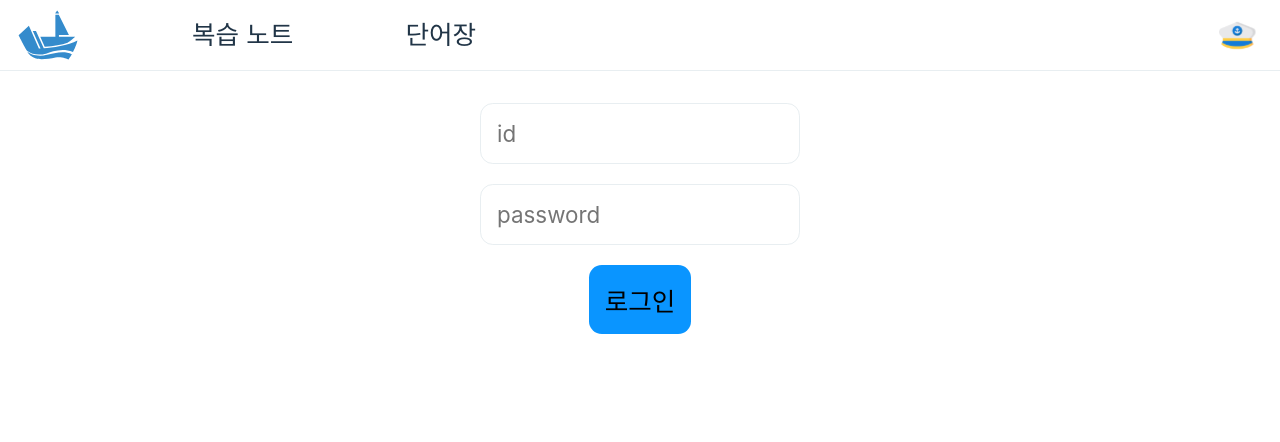
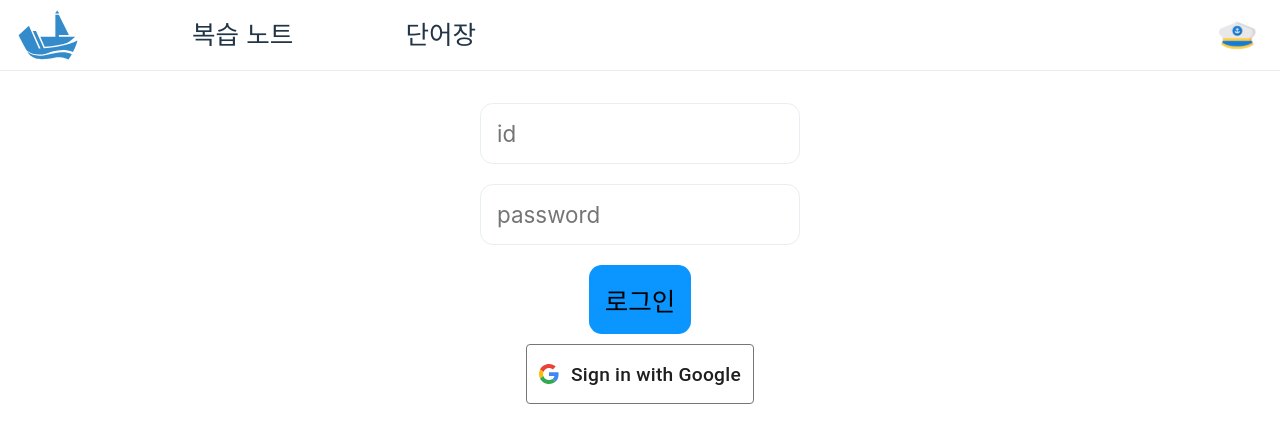
Before and after one commit to gdsc-ssu/liter-sea-client, a React (Vite) app: page /signin in a window 1280 px wide. Shown: the top 442 px of the page. Built offline with nearby package versions, Linux system fonts and the light colour scheme; no server answers.

Commit message:
[#43] 구글 로그인 버튼

```diff
--- a/src/pages/SignIn/SignIn.tsx
+++ b/src/pages/SignIn/SignIn.tsx
@@ -1,11 +1,13 @@
 import styled from "styled-components";
-import BlueButton from "@/components/Button/BlueButton";
+import * as styledButton from "@/components/Button/Button.style";
 import { COLORS } from "@/styles/colors";
 import { userApi } from "@/apis/axiosInstance";
 import { useLocation, useNavigate } from "react-router-dom";
 import { useState } from "react";
 import { TokenAtom } from "@/recoil/TokenAtom";
 import { useSetRecoilState } from "recoil";
+import GoogleIcon from "@/assets/SVGs/GoogleLogo.svg?react";
+import BlueButton from "@/components/Button/BlueButton";
 
 const SignIn = () => {
   const [id, setId] = useState("");
@@ -18,6 +20,7 @@ const SignIn = () => {
 
   async function handleSingInButton() {
     event?.preventDefault();
+
     await userApi
       .signIn()
       .then((res) => {
@@ -47,11 +50,19 @@ const SignIn = () => {
           type="text"
           onChange={(e) => setPw(e.target.value)}
         ></InputPW>
-        <BlueButton
-          text={"로그인"}
-          onClickFunc={handleSingInButton}
-        ></BlueButton>
+        <BlueButton text={"로그인"} onClickFunc={handleSingInButton} />
       </SignInForm>
+      <MoveToOAuth href={import.meta.env.VITE_GOOGLE_OAUTH_URL}>
+        <MaterialButton>
+          <MaterialButtonContentWrapper>
+            <MaterialButtonIcon>
+              <GoogleIcon />
+            </MaterialButtonIcon>
+            <MaterialButtonContents>Sign in with Google</MaterialButtonContents>
+          </MaterialButtonContentWrapper>
+          <MaterialButtonState className="gsi-material-button-state" />
+        </MaterialButton>
+      </MoveToOAuth>
     </SignInContainer>
   );
 };
@@ -68,6 +79,7 @@ const SignInForm = styled.form`
   display: flex;
   flex-direction: column;
   align-items: center;
+  margin-bottom: 10px;
 `;
 
 const InputID = styled.input`
@@ -93,6 +105,108 @@ const InputPW = styled.input`
   min-height: 1rem;
   margin-bottom: 20px;
 `;
+
+const MoveToOAuth = styled.a`
+  height: 60px;
+  width: auto;
+`;
+
+const MaterialButton = styled.button`
+  -moz-user-select: none;
+  -webkit-user-select: none;
+  -ms-user-select: none;
+  -webkit-appearance: none;
+  background-color: WHITE;
+  background-image: none;
+  border: 1px solid #747775;
+  border-radius: 4px;
+  box-sizing: border-box;
+  color: #1f1f1f;
+  cursor: pointer;
+  font-family: "Roboto", arial, sans-serif;
+  font-size: 14px;
+  height: 60px;
+  letter-spacing: 0.25px;
+  outline: none;
+  overflow: hidden;
+  padding: 0 12px;
+  position: relative;
+  text-align: center;
+  transition: background-color 0.218s, border-color 0.218s, box-shadow 0.218s;
+  vertical-align: middle;
+  white-space: nowrap;
+  width: auto;
+  max-width: 400px;
+  min-width: min-content;
+
+  &:disabled {
+    cursor: default;
+    background-color: #ffffff61;
+    border-color: #1f1f1f1f;
+
+    .gsi-material-button-contents {
+      opacity: 38%;
+    }
+
+    .gsi-material-button-icon {
+      opacity: 38%;
+    }
+  }
+
+  &:not(:disabled):active .gsi-material-button-state,
+  &:not(:disabled):focus .gsi-material-button-state {
+    background-color: #303030;
+    opacity: 12%;
+  }
+
+  &:hover {
+    box-shadow: 0 1px 2px 0 rgba(60, 64, 67, 0.3),
+      0 1px 3px 1px rgba(60, 64, 67, 0.15);
+  }
+
+  &:hover .gsi-material-button-state {
+    background-color: #303030;
+    opacity: 8%;
+  }
+`;
+
+const MaterialButtonIcon = styled.span`
+  height: 20px;
+  margin-right: 12px;
+  min-width: 20px;
+  width: 20px;
+`;
+
+const MaterialButtonContentWrapper = styled.div`
+  align-items: center;
+  display: flex;
+  flex-direction: row;
+  flex-wrap: nowrap;
+  height: 100%;
+  justify-content: space-between;
+  position: relative;
+  width: 100%;
+`;
+
+const MaterialButtonContents = styled.span`
+  flex-grow: 1;
+  font-family: "Roboto", arial, sans-serif;
+  font-weight: 500;
+  overflow: hidden;
+  text-overflow: ellipsis;
+  vertical-align: top;
+`;
+
+const MaterialButtonState = styled.div`
+  transition: opacity 0.218s;
+  bottom: 0;
+  left: 0;
+  opacity: 0;
+  position: absolute;
+  right: 0;
+  top: 0;
+`;
+
 function useReciolState(TokenAtom: RecoilState<undefined>): [any, any] {
   throw new Error("Function not implemented.");
 }
```
Also changed, not shown: src/assets/SVGs/GoogleLogo.svg (added).
